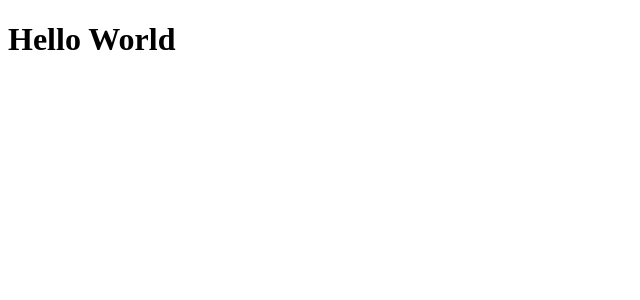
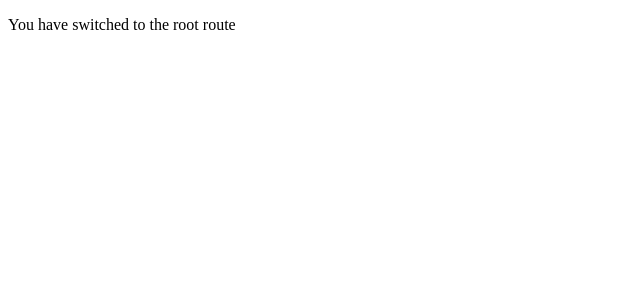
Before and after one commit to viccaruso/rickmorty-router, a React app: page / in a window 1280 px wide. Shown: the top 300 px of the page, without its empty margins (0-640 px from the left). Built offline with nearby package versions, Linux system fonts and the light colour scheme.

Commit message:
Wrap <App /> in Router and implement Switch with Routes in App.jsx

```diff
--- a/src/App.jsx
+++ b/src/App.jsx
@@ -1,3 +1,14 @@
+import { Route, Switch } from 'react-router-dom';
+
 export default function App() {
-  return <h1>Hello World</h1>;
+  return (
+    <Switch>
+      <Route path="/characters/:id">
+        <p>You have switched to specific route</p>
+      </Route>
+      <Route path="/">
+        <p>You have switched to the root route</p>
+      </Route>
+    </Switch>
+  );
 }
--- a/src/index.jsx
+++ b/src/index.jsx
@@ -1,10 +1,13 @@
 import React from 'react';
+import { BrowserRouter as Router } from 'react-router-dom';
 import { render } from 'react-dom';
 import App from './App';
 
 render(
   <React.StrictMode>
-    <App />
+    <Router>
+      <App />
+    </Router>
   </React.StrictMode>,
   document.getElementById('root')
 );
```
